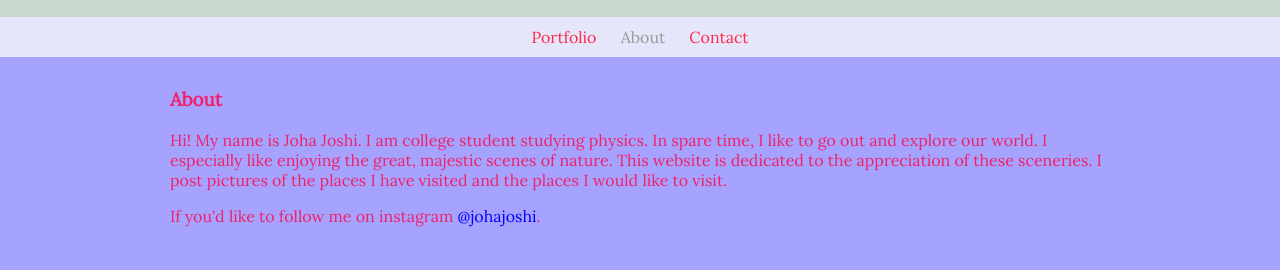
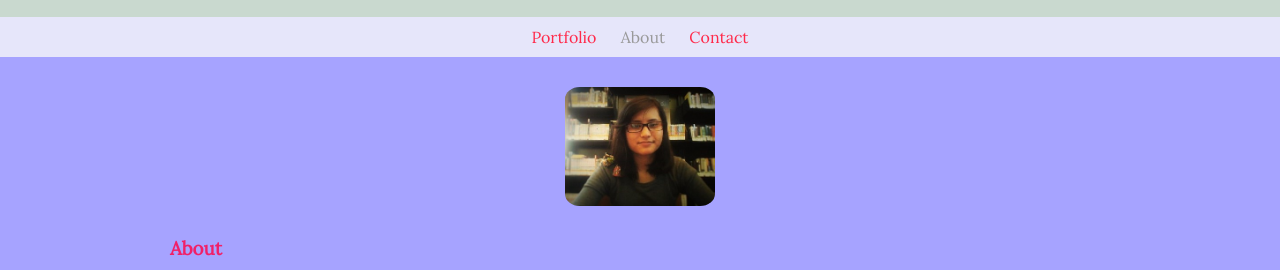
Before and after one commit to johajoshi/JohaJoshi.github.io, a plain HTML site: page about.html in a window 1280 px wide. Shown: the part 140-410 px from the top of the page. Drawn offline with nearby package versions, Linux system fonts and the light colour scheme; a web font is replaced by a local one.

Commit message:
Update about.html

```diff
--- a/about.html
+++ b/about.html
@@ -25,7 +25,7 @@
 
     <div id ="wrapper">
       <section>
-        <img src="img/Joha.png" alt="photograph of Joha Joshi" class="profile-picture">
+        <img src="Joha.png" alt="photograph of Joha Joshi" class="profile-picture">
         <h3>About</h3>
         <p>Hi! My name is Joha Joshi. I am college student studying physics. In spare time, I like to go out and explore our world. I especially like enjoying the great, majestic scenes of nature. This website is dedicated to the appreciation of these sceneries. I post pictures of the places I have visited and the places I would like to visit.</p>
         <p>If you'd like to follow me on instagram <a href="http://instagram.com/johajoshi">@johajoshi</a>.</p>
```
